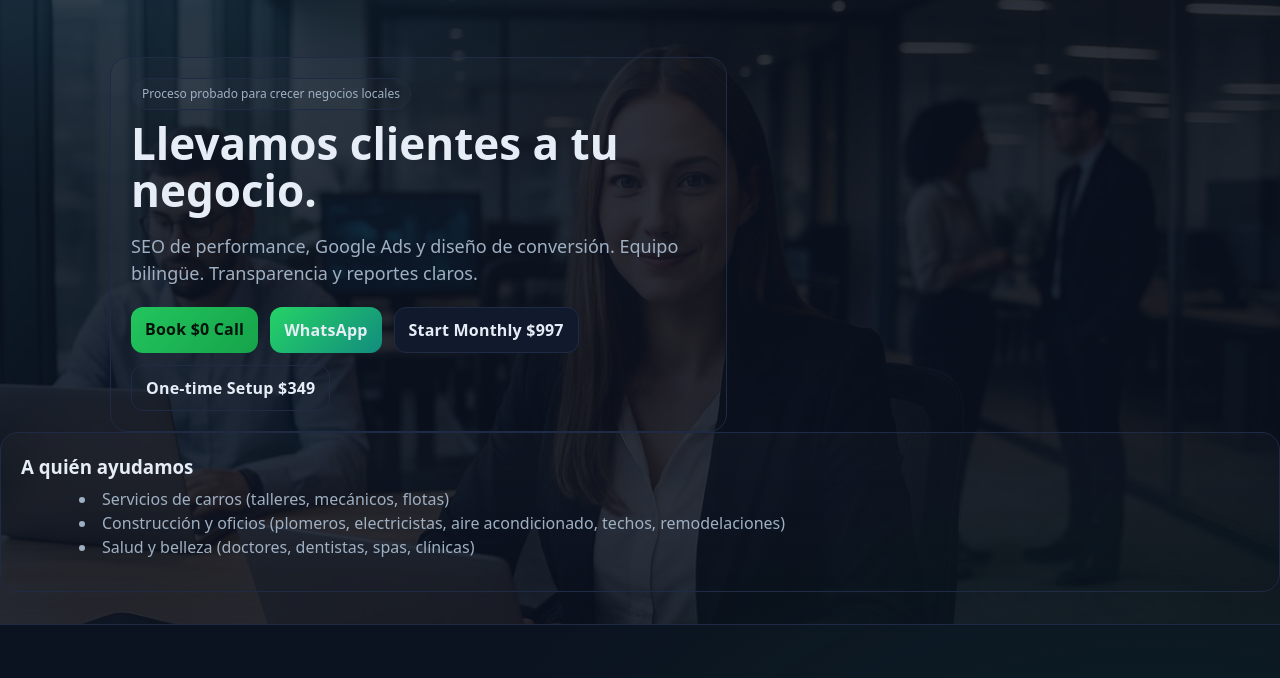
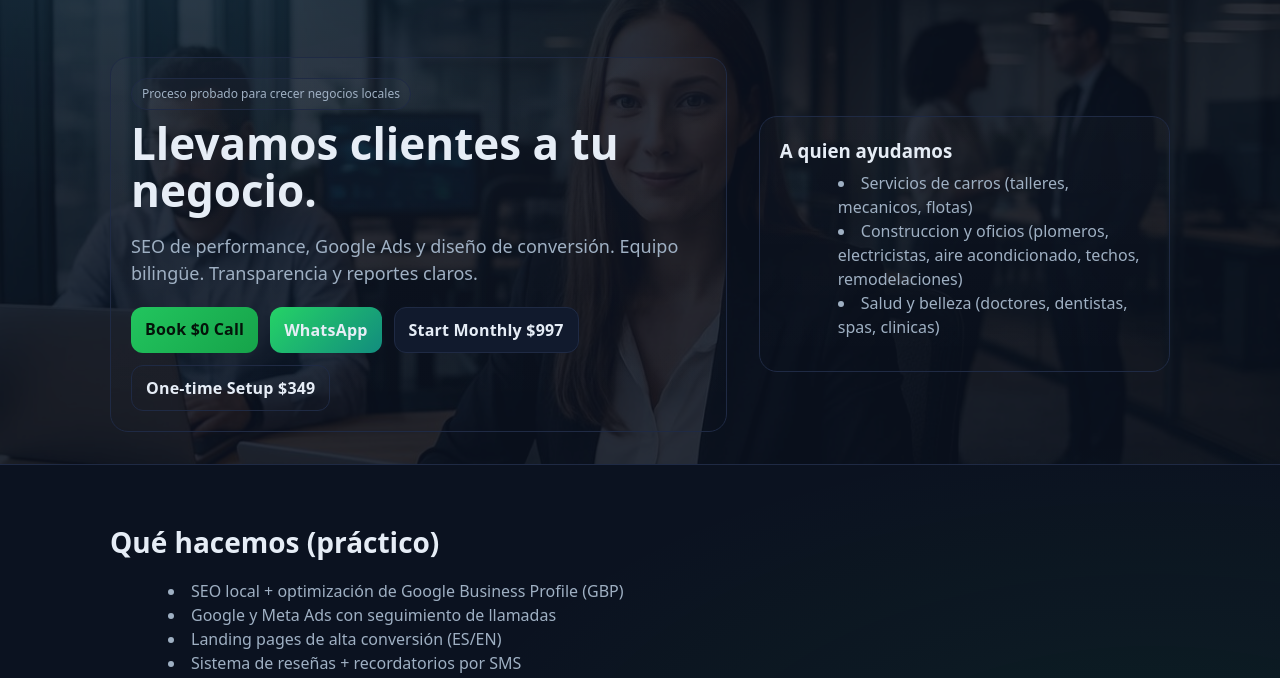
Before and after one commit to administration-creator/miweb, a plain HTML site: page index.html in a window 1280 px wide. Both pictures are taken after a click on the button "ES". Shown: the part 81-759 px from the top of the page. Drawn offline with Linux system fonts and the light colour scheme.

Commit message:
Update index.html

```diff
--- a/index.html
+++ b/index.html
@@ -111,12 +111,13 @@
     <div class="hero-card reveal">
       <span class="eyebrow t-en">Proven process for local growth</span>
       <span class="eyebrow t-es" style="display:none">Proceso probado para crecer negocios locales</span>
+
       <h1 class="display t-en">We bring customers to your business.</h1>
       <h1 class="display t-es" style="display:none">Llevamos clientes a tu negocio.</h1>
+
       <p class="lead t-en">Performance SEO, Google Ads and conversion design. Bilingual team. Transparencia y reportes claros.</p>
       <p class="lead t-es" style="display:none">SEO de performance, Google Ads y diseño de conversión. Equipo bilingüe. Transparencia y reportes claros.</p>
 
-      <!-- dentro del HERO -->
       <div class="cta-row">
         <a class="btn btn-cta" href="https://calendly.com/administration-titanopsagency/ppl-call" target="_blank" rel="noopener" aria-label="Book free consultation">
           Book $0 Call
@@ -141,30 +142,32 @@
         <a class="btn" href="https://buy.stripe.com/00wcN44bN4nge2o9bjbZe01" target="_blank" rel="noopener" data-plan="monthly-997">
           Start Monthly $997
         </a>
-
         <a class="btn btn-ghost" href="https://buy.stripe.com/6oUcN40ZBbPIcYkcnvbZe03" target="_blank" rel="noopener" data-plan="setup-349">
           One-time Setup $349
         </a>
       </div>
+    </div>
 
-          </div>
-                  </div>
     <div class="reveal">
       <div class="hero-card">
         <h3 class="t-en" style="margin:0 0 6px">Who we help</h3>
-            <h3 class="t-es" style="display:none;margin:0 0 6px">A quién ayudamos</h3>
+        <h3 class="t-es" style="display:none;margin:0 0 6px">A quien ayudamos</h3>
         <ul class="muted" style="margin:0 0 12px 18px">
           <li class="t-en">Auto services (body shops, mechanics, fleets)</li>
-              <li class="t-es" style="display:none">Servicios de carros (talleres, mecánicos, flotas)</li>
+          <li class="t-es" style="display:none">Servicios de carros (talleres, mecanicos, flotas)</li>
+
           <li class="t-en">Construction & trades (plumbers, electricians, AC, roofing, remodeling)</li>
-              <li class="t-es" style="display:none">Construcción y oficios (plomeros, electricistas, aire acondicionado, techos, remodelaciones)</li>
+          <li class="t-es" style="display:none">Construccion y oficios (plomeros, electricistas, aire acondicionado, techos, remodelaciones)</li>
+
           <li class="t-en">Health & beauty (doctors, dentists, spas, clinics)</li>
-              <li class="t-es" style="display:none">Salud y belleza (doctores, dentistas, spas, clínicas)</li>
+          <li class="t-es" style="display:none">Salud y belleza (doctores, dentistas, spas, clinicas)</li>
         </ul>
       </div>
     </div>
+
   </div>
 </section>
+
 
     <!-- WHAT WE DO -->
     <section class="reveal">
```
Lines whose indentation alone changed are shown as unchanged.
